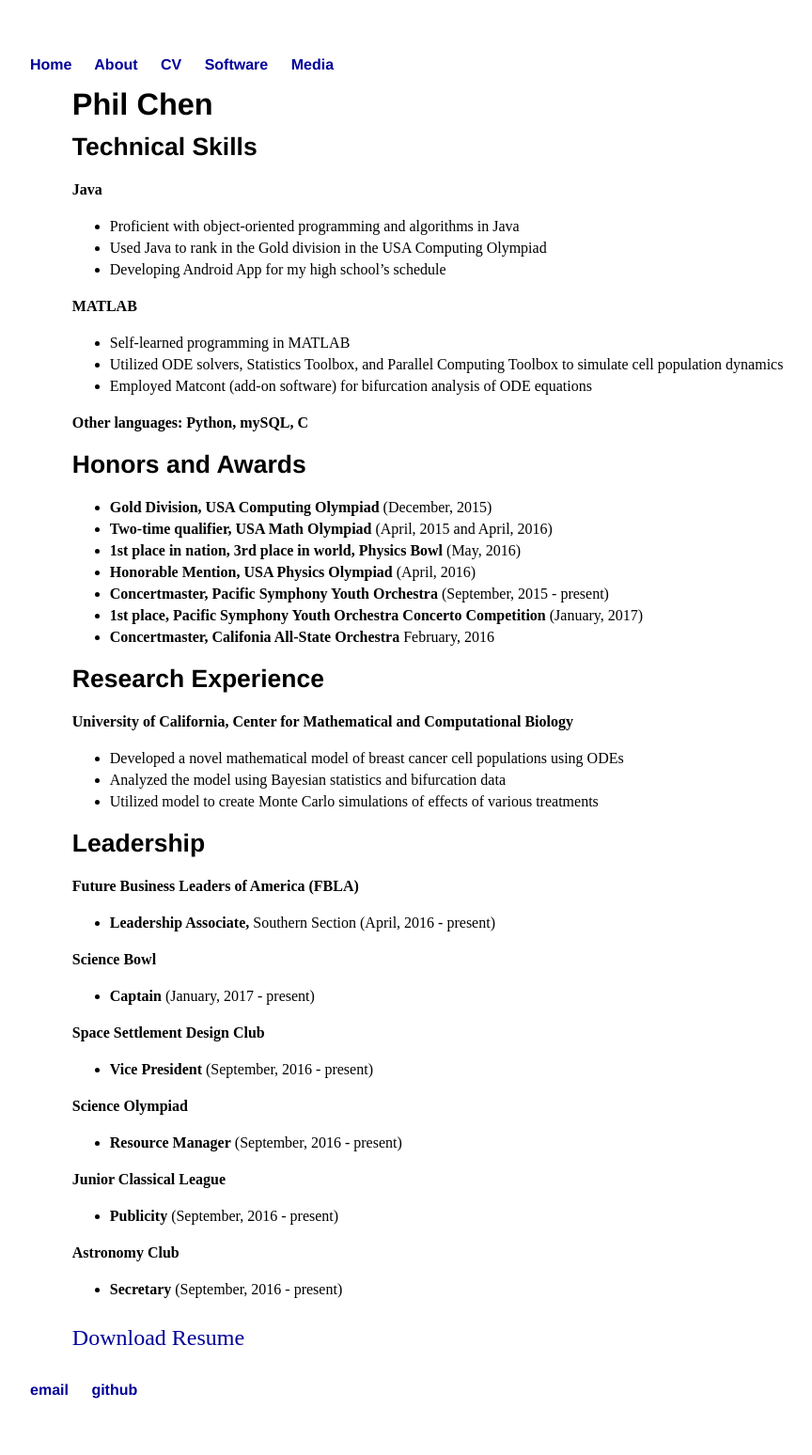
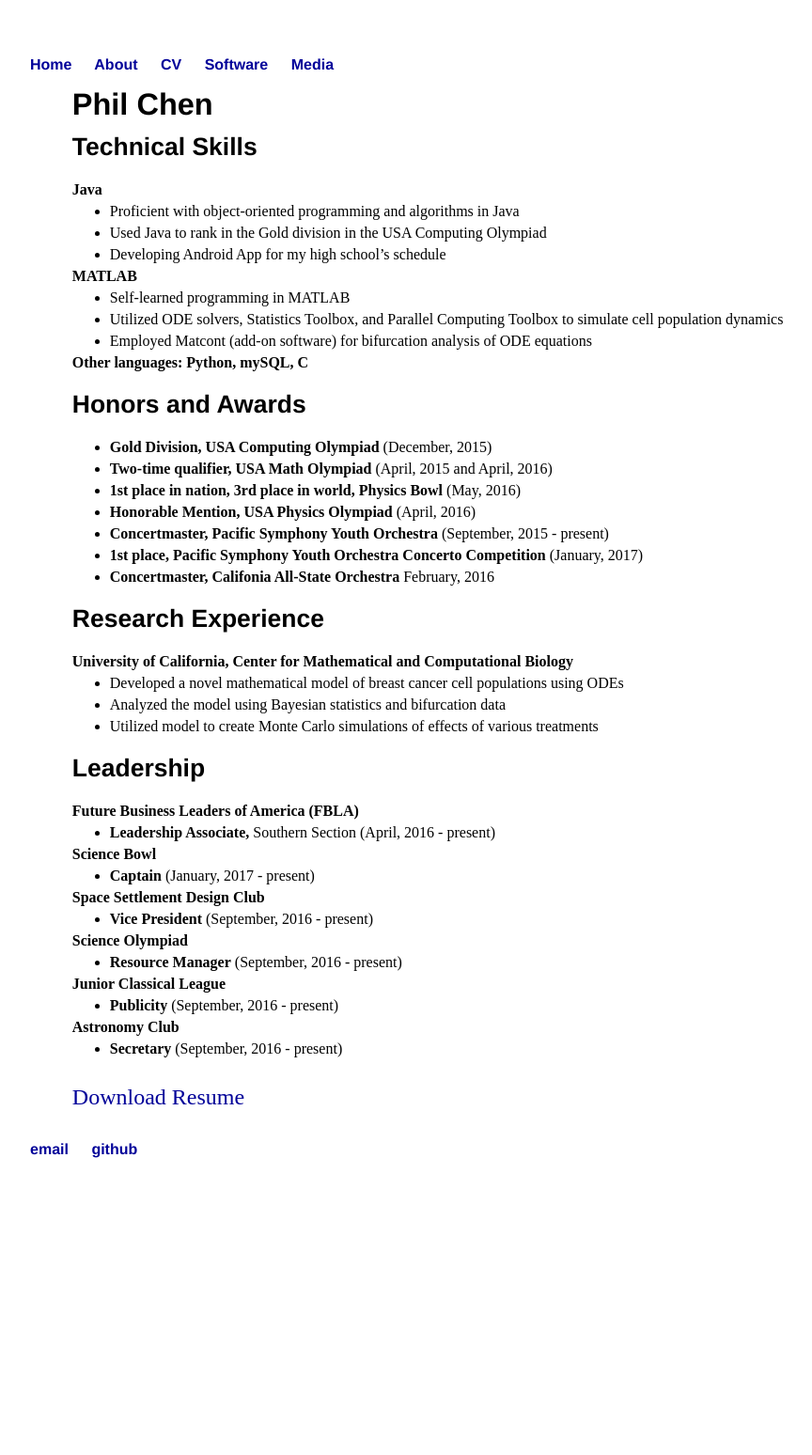
Before and after one commit to philhchen/philhchen.github.io, a Jekyll site: the page built from cv/index.html, in a window 1280 px wide. Shown: the whole page at 94% size, without its empty margins (160-1024 px from the left). Built offline with Jekyll 4.4.1, drawn with Linux system fonts in a browser that asks for light colours; after the commit the page ends 1292 px from its top, so only the background shows below that.

Commit message:
Update main.css

```diff
--- a/css/main.css
+++ b/css/main.css
@@ -43,7 +43,8 @@
 }
 
 .cv {line-height: 23px; width: 90%; margin: 0 auto;}
-.cv li { line-height: 23px; }
+.cv ul { margin: 0;}
+.cv li { line-height: 23px; margin: 0;}
 .cv h2 { font-size: 26.5px; }
 .cv h1 { font-size: 32.5px; }
 
```
